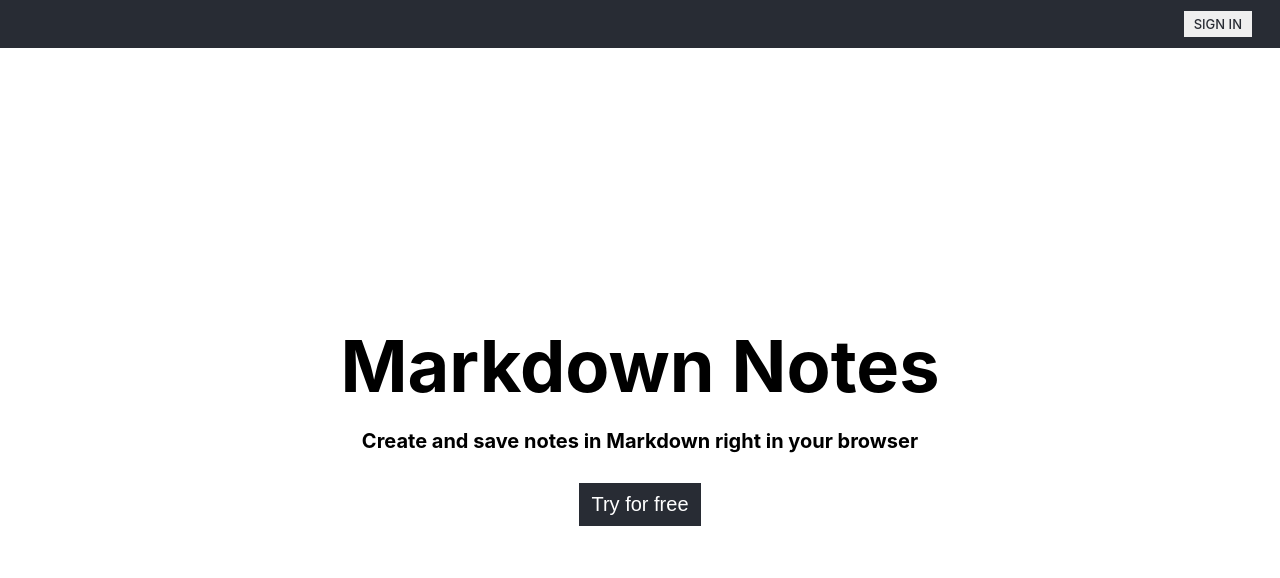
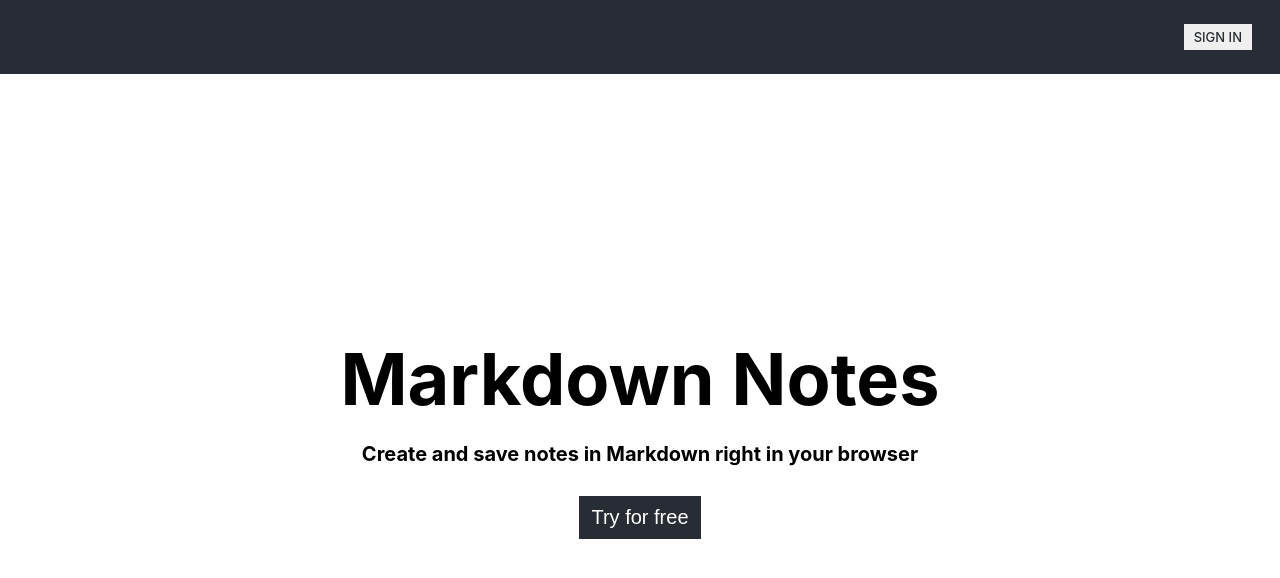
Before and after one commit to nathanielmata/markdown-notes-capstone-client, a React (Create React App) app: page / in a window 1280 px wide. Shown: the top 578 px of the page. Built offline with nearby package versions, Linux system fonts and the light colour scheme; no server answers.

Commit message:
add min height to header

```diff
--- a/src/App.css
+++ b/src/App.css
@@ -88,6 +88,7 @@ label,
   flex-direction: row;
   margin: 0;
   padding: 1.5rem 28px;
+  min-height: 74px;
   background-color: var(--main-dark, black);
   justify-content: left;
   align-items: center;
```
